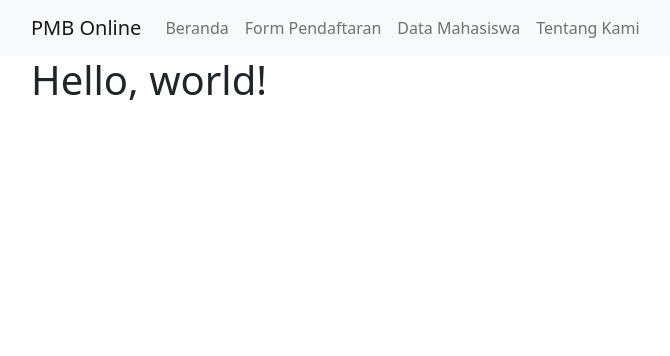
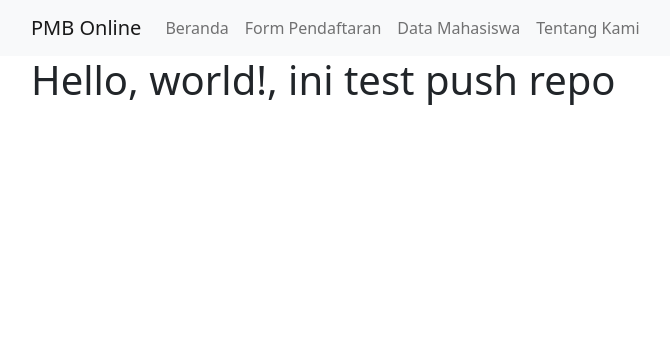
Before and after one commit to rfahlevi/WP2_project_uas, a CodeIgniter 4 app: template app/Views/pages/home.php in a window 1280 px wide. Shown: the top 356 px of the page, without its empty margins (51-721 px from the left). Run offline with PHP 8.4 and a stand-in for CodeIgniter, Linux system fonts and the light colour scheme; the template is opened without the code that fills it, so the values that code supplies are empty; some libraries are stand-ins or nearby versions.

Commit message:
test commit

```diff
--- a/app/Views/pages/home.php
+++ b/app/Views/pages/home.php
@@ -4,7 +4,7 @@
 <div class="container">
     <div class="row">
         <div class="col">
-            <h1>Hello, world!</h1>
+            <h1>Hello, world!, ini test push repo</h1>
         </div>
     </div>
 </div>
```
